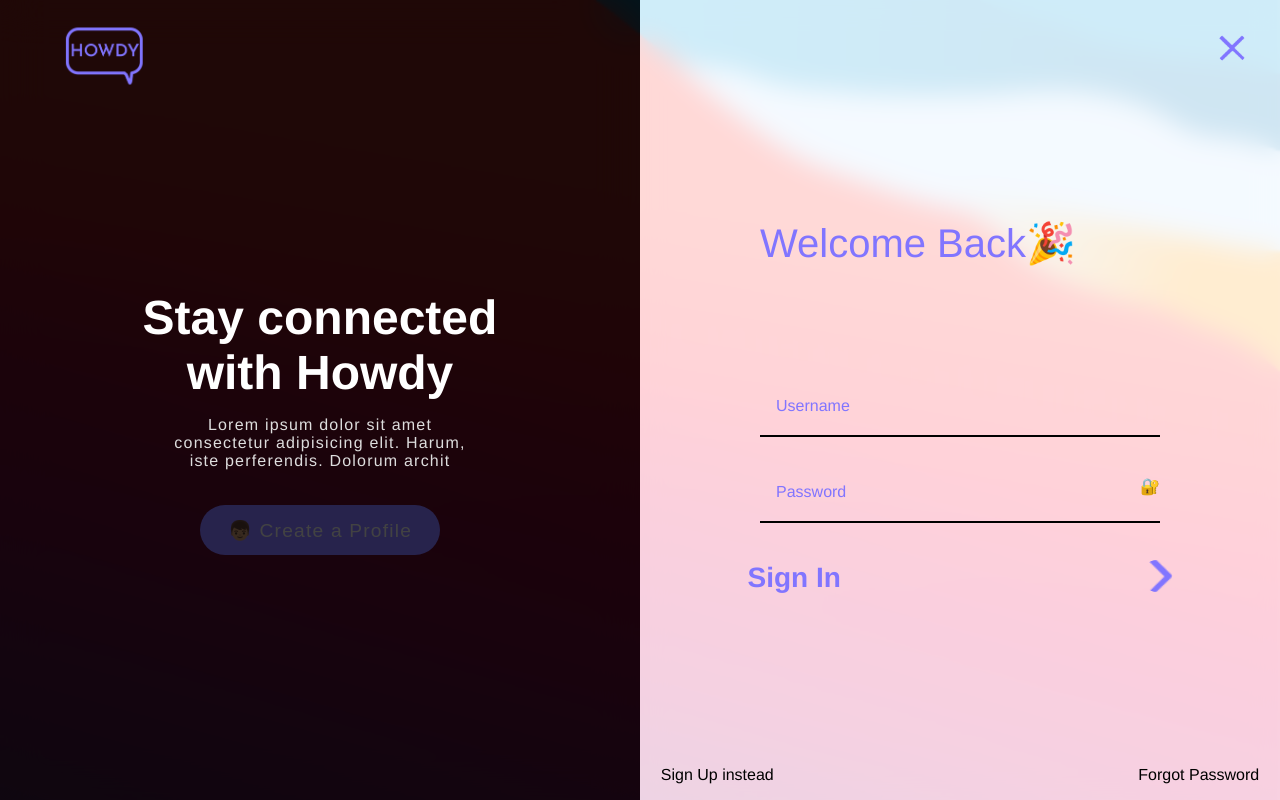
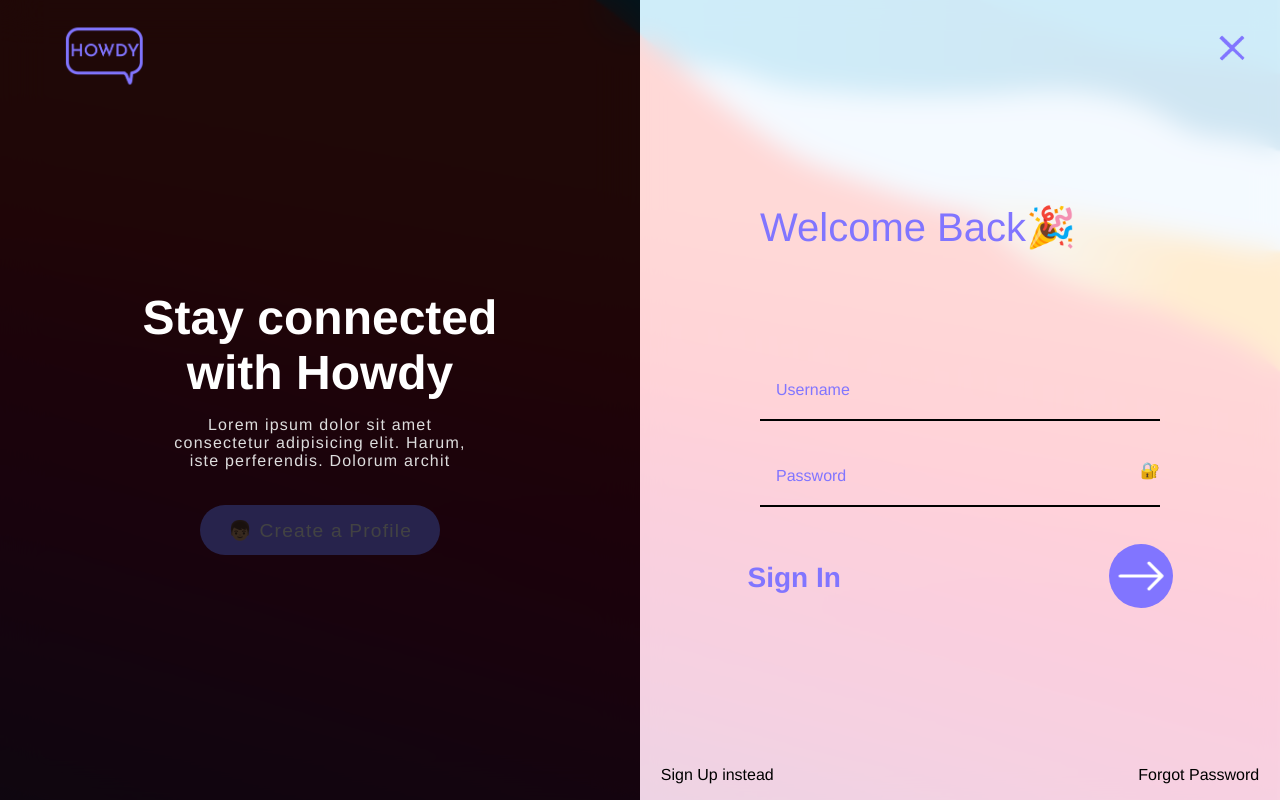
Before and after one commit to GoodyBoy301/Howdy-Frontend, a Vue app: page / in a window 1280 px wide. Both pictures are taken after a click on the element "Start Messaging →". Built offline with nearby package versions, Linux system fonts and the light colour scheme.

Commit message:
Create Animation on Login Button

```diff
--- a/src/Components/LogIn.vue
+++ b/src/Components/LogIn.vue
@@ -7,9 +7,23 @@
       <SignUp :hasAccount="!hasAccount" :phone="phone" :Body="Body" />
     </section>
     <div class="proceed">
-      <h3>{{ hasAccount ? "Sign In" : "Sign Up" }}</h3>
-      <button type="submit" class="submit">
-        <img src="/assets/icons/back.svg" alt="" />
+      <label for="submit"
+        ><h3>{{ hasAccount ? "Sign In" : "Sign Up" }}</h3></label
+      >
+      <button type="submit" class="submit hidden" id="submit">
+        <svg
+          xmlns="http://www.w3.org/2000/svg"
+          width="64"
+          height="64"
+          fill="white"
+          viewBox="0 0 16 16"
+          class="anim-rotate"
+        >
+          <path
+            fill-rule="evenodd"
+            d="M1 8a.5.5 0 0 1 .5-.5h11.793l-3.147-3.146a.5.5 0 0 1 .708-.708l4 4a.5.5 0 0 1 0 .708l-4 4a.5.5 0 0 1-.708-.708L13.293 8.5H1.5A.5.5 0 0 1 1 8z"
+          />
+        </svg>
       </button>
     </div>
     <h4 @click="toggleHasAccount">
@@ -51,8 +65,10 @@ export default {
       }
     };
 
+    const loading = ref(false);
     const handleSubmit = (e, hasAccount, Body, Error) => {
       e.preventDefault();
+      loading.value = true;
       if (!hasAccount) toggleProceed();
       else {
         console.log(e, Body);
@@ -78,6 +94,7 @@ export default {
             console.log(Error);
           }
           console.log(found);
+          loading.value = false;
         });
       }
     };
@@ -89,7 +106,38 @@ export default {
     //}
     //}
 
-    return { phone, togglePhone, handleSubmit };
+    return { phone, togglePhone, handleSubmit, loading };
+  },
+  mounted() {
+    const animRotate = document.querySelector(".anim-rotate path");
+    const form = document.querySelector(".login");
+    const submitAnimation = animRotate.animate(
+      [
+        { transform: "translate(0)" },
+        { transform: "translate(30px)", offset: 0.2 },
+        { transform: "translateY(30px)" },
+        { transform: "translate(-30px)", offset: 0.6 },
+        { transform: "translate(0)" },
+      ],
+      {
+        duration: 800,
+        // iterations: 1,
+        // easing: "steps(4)",
+        easing: "ease-in-out",
+      }
+    );
+    submitAnimation.pause();
+
+    form.addEventListener("submit", () => {
+      submitAnimation.currentTime = 0;
+      submitAnimation.play();
+    });
+  },
+  computed: {
+    Loading() {
+      console.log(this.loading);
+      if (this.loading) return "anim-rotate";
+    },
   },
 };
 </script>
@@ -196,6 +244,14 @@ h4.forgot {
   top: 10%;
   width: 92%;
 }
+.anim-rotate {
+  font-weight: 300;
+  font-size: 32px !important;
+  line-height: 32px !important;
+  background: var(--rare);
+  border-radius: 50%;
+  padding: 10%;
+}
 /* tablet */
 @media (max-width: 768px) {
   form {
```
